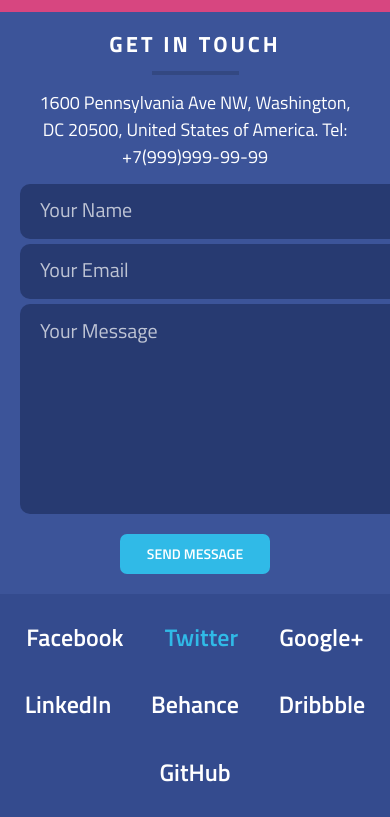
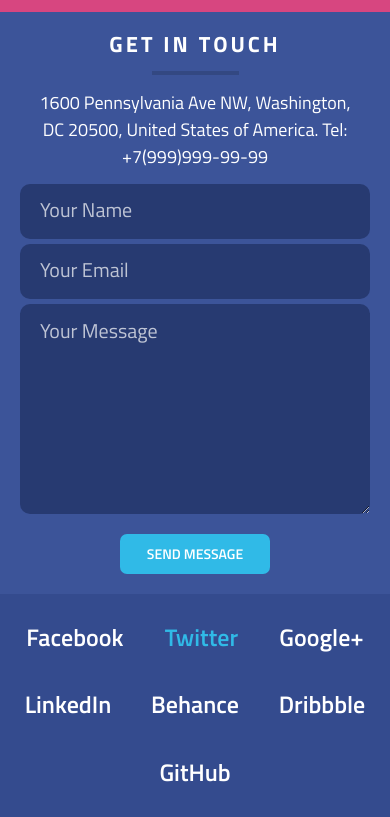
Before and after one commit to alexmal92/Cuda, a plain HTML site: page index.html in a window 390 px wide. Shown: the part 6800-7617 px from the top of the page. Drawn offline with Linux system fonts and the light colour scheme.

Commit message:
fixed getintouch

```diff
--- a/style.css
+++ b/style.css
@@ -1,6 +1,6 @@
 body {
 	font-family: 'Titillium Web', sans-serif;
-	min-width: 260px;
+	min-width: 375px;
 }
 
 h1, h2, h3, h4, h5, h6 {
@@ -725,12 +725,14 @@
 }
 
 .getintouch__section__name {
+	min-width: 250px;
 	flex-grow: 1;
 	margin: 30px 15px 0 30px;
 	height: 35px;
 }
 
 .getintouch__section__email {
+	min-width: 250px;
 	flex-grow: 1;
 	margin: 30px 30px 0 15px;
 	height: 35px;
@@ -739,9 +741,9 @@
 .getintouch__section__message {
 	overflow: hidden;
 	margin: 30px;
+	flex-grow: 1;
 	resize: vertical;
 	padding: 15px 20px;
-	width: 100%;
 	height: 180px;
 	min-height: 25px;
 }
@@ -760,7 +762,6 @@
 	}
 	.getintouch__section__name {
 		margin: 30px 30px 0;
-		flex-basis:auto;
 	}
 	.getintouch__section__email {
 		margin: 30px 30px 0;
@@ -780,12 +781,13 @@
 	}
 	.getintouch__section__name {
 		margin: 0 20px;
+
 	}
 	.getintouch__section__email {
-		margin: 5px 20px 0
+		margin: 5px 20px 0;
 	}
 	.getintouch__section__message {
-		margin: 5px 20px 0
+		margin: 5px 20px 0;
 	}
 }
 
```
